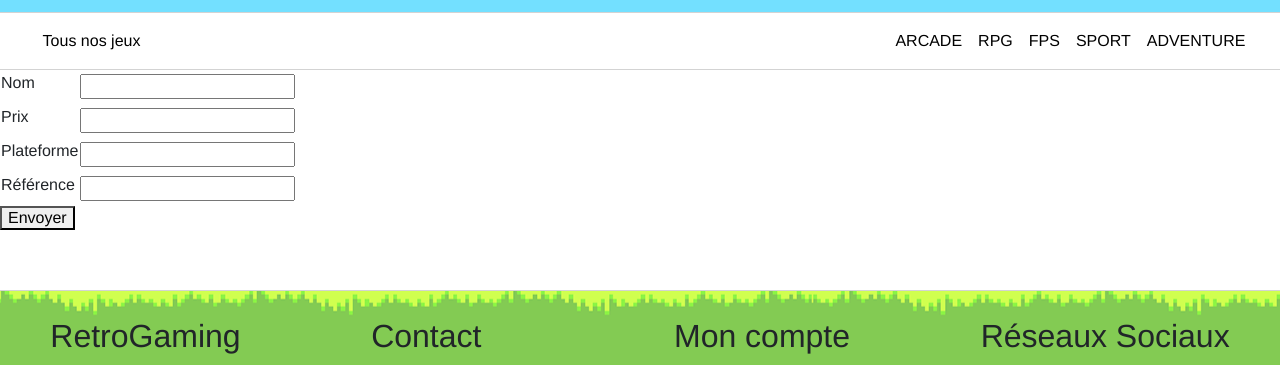
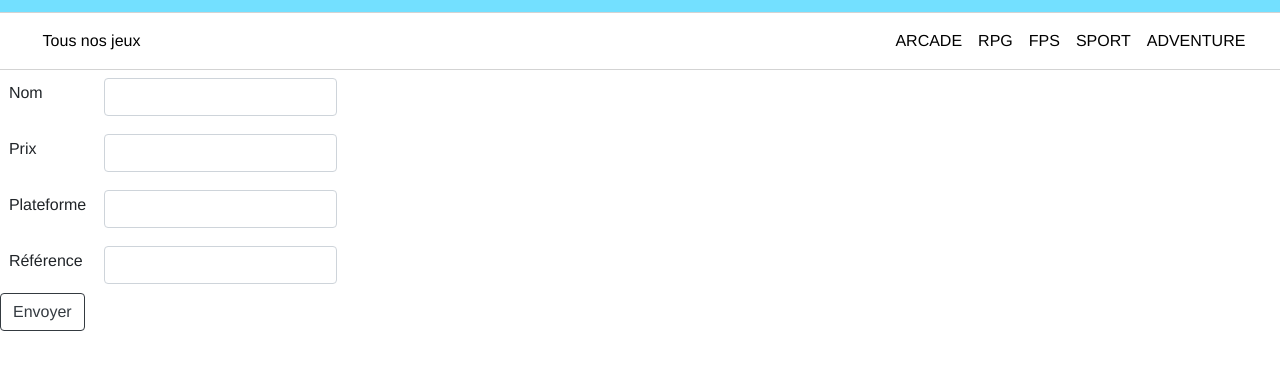
Before and after one commit to BlueDG/E-commerce-Java-Angular-Front, an Angular app: page /search in a window 1280 px wide. Shown: the part 340-705 px from the top of the page. Built offline with nearby package versions, Linux system fonts and the light colour scheme.

Commit message:
modification diverse sur recherche admin

```diff
--- a/src/app/admin-affiche/admin-affiche.component.html
+++ b/src/app/admin-affiche/admin-affiche.component.html
@@ -30,4 +30,4 @@
 
   </tbody>
 </table>
-<button (click)="newSearch()">Nouvelle recherche</button>
+<button class="btn btn-outline-dark" (click)="newSearch()">Nouvelle recherche</button>
--- a/src/app/admin-recherche/admin-recherche.component.css
+++ b/src/app/admin-recherche/admin-recherche.component.css
@@ -0,0 +1,6 @@
+td{
+    padding: 1ch;
+}
+ngb-alert {
+    margin-top: 1ch;
+}
--- a/src/app/admin-recherche/admin-recherche.component.html
+++ b/src/app/admin-recherche/admin-recherche.component.html
@@ -3,25 +3,26 @@
     <table>
       <tr>
         <td><label>Nom</label></td>
-        <td><input [(ngModel)]="postGame.nom" name="val1"></td>
+        <td><input class="form-control" [(ngModel)]="postGame.nom" name="val1"></td>
       </tr>
       <tr>
         <td><label>Prix</label></td>
-        <td><input [(ngModel)]="postGame.prix" name="val2"></td>
+        <td><input class="form-control" [(ngModel)]="postGame.prix" name="val2"></td>
       </tr>
       <tr>
         <td><label>Plateforme</label></td>
-        <td><input [(ngModel)]="postGame.plateforme" name="val3"></td>
+        <td><input class="form-control" [(ngModel)]="postGame.plateforme" name="val3"></td>
       </tr>
       <tr>
         <td><label>Référence</label></td>
-        <td><input [(ngModel)]="postGame.reference" name="val4"></td>
+        <td><input class="form-control" [(ngModel)]="postGame.reference" name="val4"></td>
       </tr>
     </table>
-    <button type="submit">Envoyer</button>
-    {{message}}
+    <button class="btn btn-outline-dark" type="submit">Envoyer</button>
+    <ngb-alert *ngIf="failMessage" type="danger" (close)="failMessage = null">{{ failMessage }}</ngb-alert>
   </form>
 </div>
+
 
 <div *ngIf="games?.length != 0">
   <app-admin-affiche [games]="games"></app-admin-affiche>
--- a/src/app/admin-recherche/admin-recherche.component.ts
+++ b/src/app/admin-recherche/admin-recherche.component.ts
@@ -1,6 +1,8 @@
 import { Component, OnInit } from '@angular/core';
 import { DataService } from 'src/app/services/data.service';
 import { PostGame } from 'src/models';
+import { Subject } from 'rxjs';
+import { debounceTime } from 'rxjs/operators';
 
 @Component({
   selector: 'app-admin-recherche',
@@ -10,27 +12,35 @@ import { PostGame } from 'src/models';
 export class AdminRechercheComponent implements OnInit {
 
   postGame: PostGame = {};
-  message: string = "";
   games: PostGame[] = [];
   pages: number;
+
+  private _fail = new Subject<string>();
+  failMessage: string;
 
   constructor(private _data: DataService) { }
 
   ngOnInit() {
     this.games = [];
+    this._fail.subscribe((message) => this.failMessage = message);
+    this._fail.pipe(
+      debounceTime(5000)
+    ).subscribe(() => this.failMessage = null);
   }
 
   submit() {
     this._data.creerPostGame("1", this.postGame).subscribe(
       value => {
-        this.message = 'Enregistrement réussi.';
         this.games = value.games;
         this.pages = value.pages;
         console.log(value.games);
       },
-      error => { this.message = "Erreur lors de l'enregistrement." }
+      error => { this.changeFailMessage("Erreur lors de l'enregistrement."); }
     );
   }
 
+  public changeFailMessage(msg: string) {
+    this._fail.next(msg);
+  }
 
 }
```
